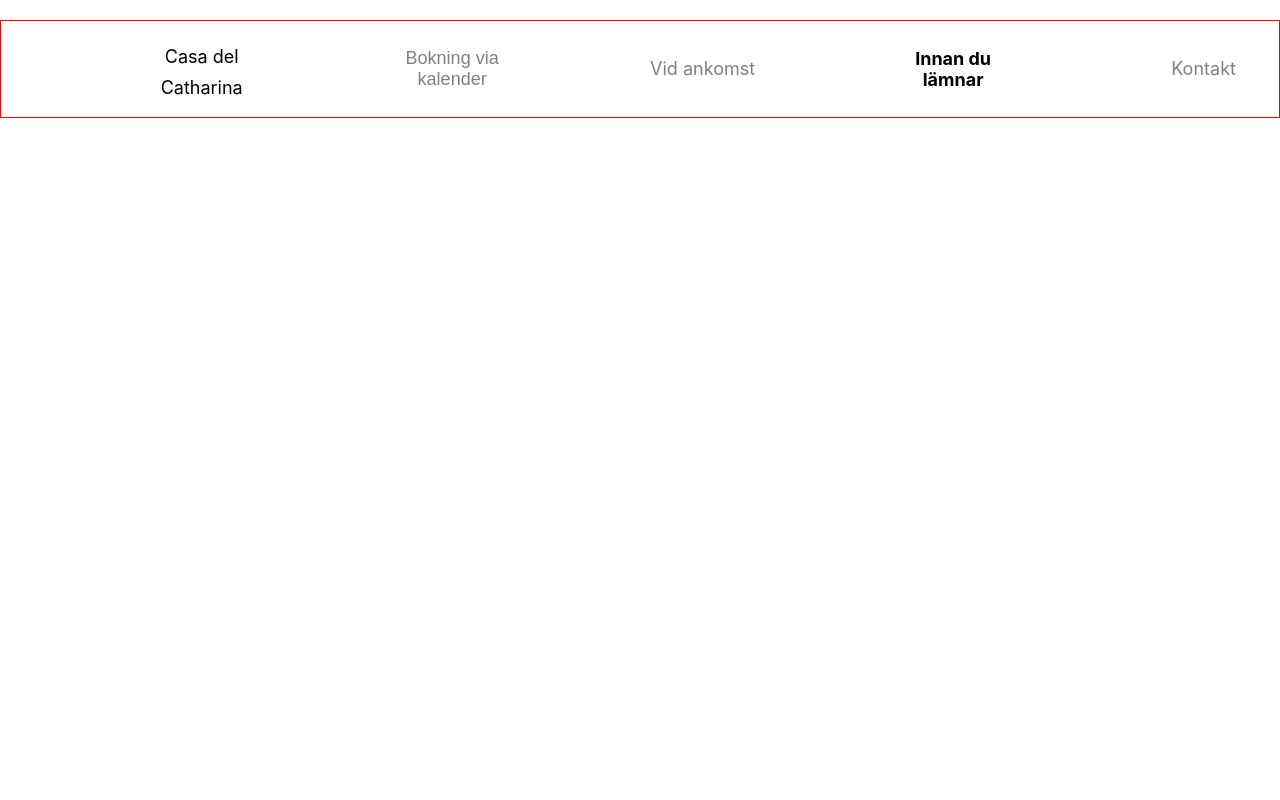
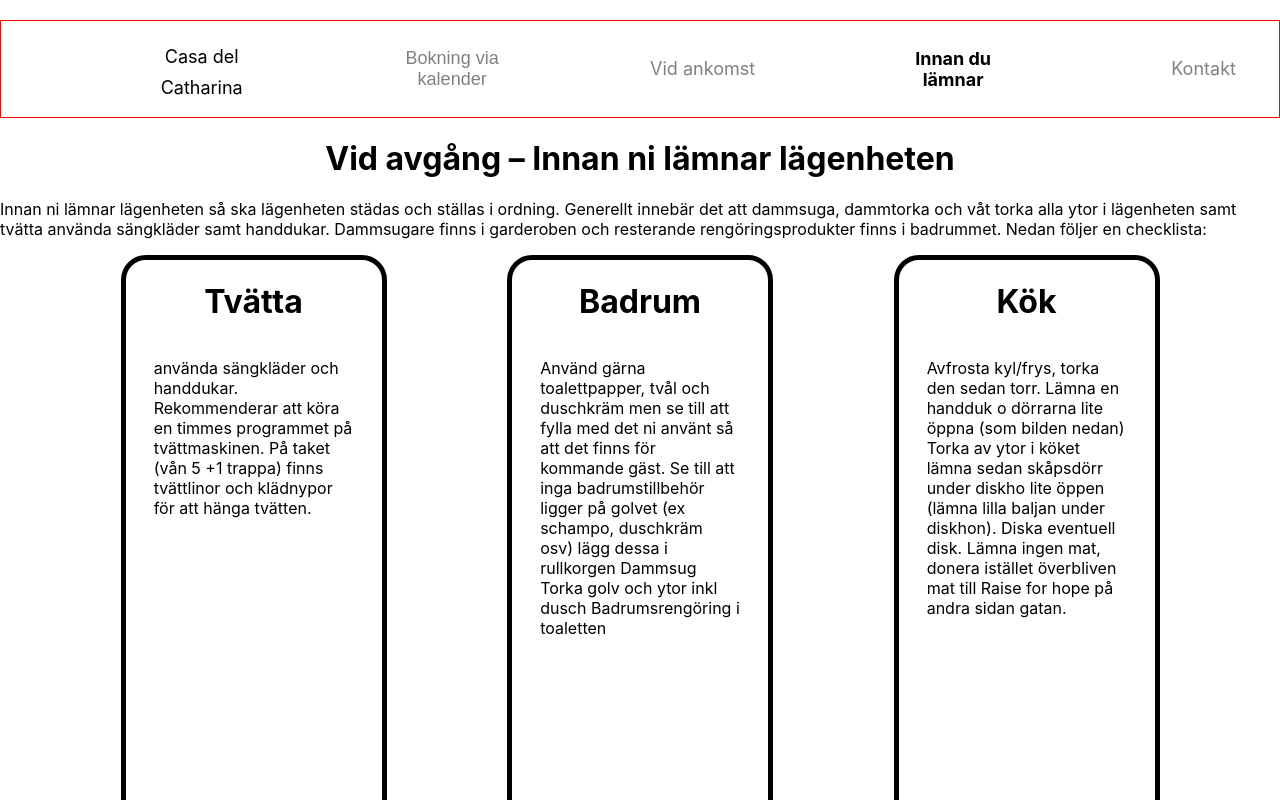
Before and after one commit to nordstromkristofer/torrevieja, a React (Create React App) app: page /b4leave in a window 1280 px wide. Shown: the top 800 px of the page. Built offline with nearby package versions, Linux system fonts and the light colour scheme.

Commit message:
leavetodos

```diff
--- a/src/header/headerlinx/b4leave.tsx
+++ b/src/header/headerlinx/b4leave.tsx
@@ -1,5 +1,6 @@
 import React from 'react';
 import Header from '../header';
+import "./todo.css"
 
 
 
@@ -9,6 +10,34 @@ function B4leave() {
     <div className="Todo">
       <div className='filler'></div>
       <Header />
+      <h1 className='todorubrik'>Vid avgång – Innan ni lämnar lägenheten</h1>
+      <p>Innan ni lämnar lägenheten så ska lägenheten städas och ställas i ordning. Generellt innebär det att dammsuga, dammtorka och våt torka alla ytor i lägenheten samt tvätta använda sängkläder samt handdukar. Dammsugare finns i garderoben och resterande rengöringsprodukter finns i badrummet. Nedan följer en checklista:</p>
+      <div className='todoboxes'>
+        <div className='todobox'>
+          <h1 className='boxrubrik'>Tvätta</h1>
+          <p className='boxparagraph'>använda sängkläder och handdukar. Rekommenderar att köra en timmes programmet på tvättmaskinen. På taket (vån 5 +1 trappa) finns tvättlinor och klädnypor för att hänga tvätten.</p>
+        </div>
+
+        <div className='todobox'>
+          <h1 className='boxrubrik'>Badrum</h1>
+          <p className='boxparagraph'>
+            Använd gärna toalettpapper, tvål och duschkräm men se till att fylla med det ni använt så att det finns för kommande gäst.
+
+            Se till att inga badrumstillbehör ligger på golvet (ex schampo, duschkräm osv) lägg dessa i rullkorgen
+            Dammsug
+            Torka golv och ytor inkl dusch
+            Badrumsrengöring i toaletten
+          </p>
+        </div>
+        <div className='todobox'>
+          <h1 className='boxrubrik'>Kök</h1>
+          <p className='boxparagraph'>Avfrosta kyl/frys, torka den sedan torr. Lämna en handduk o dörrarna lite öppna (som bilden nedan)
+            Torka av ytor i köket lämna sedan skåpsdörr under diskho lite öppen (lämna lilla baljan under diskhon).
+            Diska eventuell disk.
+            Lämna ingen mat, donera istället överbliven mat till Raise for hope på andra sidan gatan.
+          </p>
+        </div>
+      </div>
     </div>
   );
 }
```
